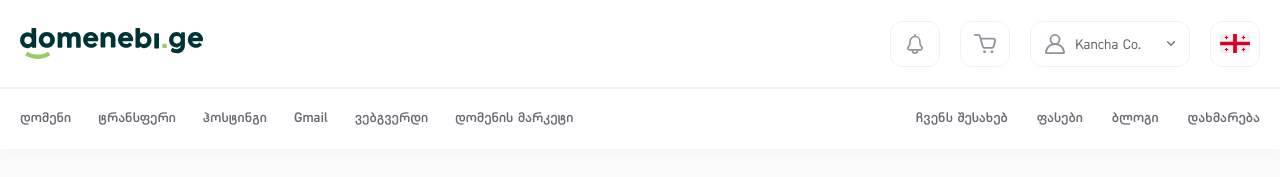
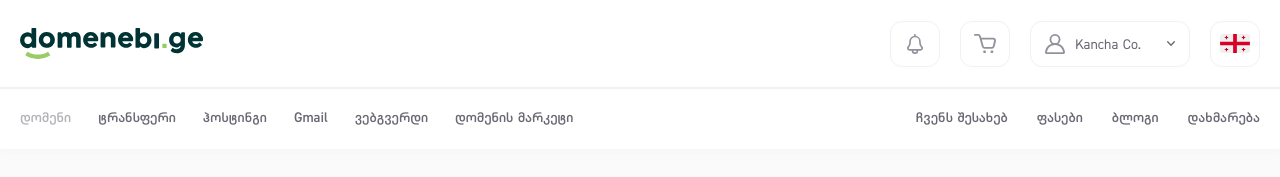
Before and after one commit to achiewe/lemondo-project, a Next.js app: page / in a window 1280 px wide. In both pictures the pointer is over the item "დომენი". Shown: the top 177 px of the page. Built offline with nearby package versions, Linux system fonts and the light colour scheme.

Commit message:
add hovers on the nav items

```diff
--- a/src/app/components/NavBarDesk/NavbarDesk.module.scss
+++ b/src/app/components/NavBarDesk/NavbarDesk.module.scss
@@ -50,7 +50,12 @@
         font-family: "TKTMedium";
         letter-spacing: 0px;
         color: $PitchBlackGray;
+        cursor: pointer;
         opacity: 1;
+      }
+
+      .firstNavItem:hover {
+        opacity: 0.5;
       }
     }
 
@@ -70,7 +75,11 @@
         font-family: "TKTMedium";
         letter-spacing: 0px;
         color: $PitchBlackGray;
+        cursor: pointer;
         opacity: 1;
+      }
+      .secondNavItem:hover {
+        opacity: 0.5;
       }
     }
   }
```
